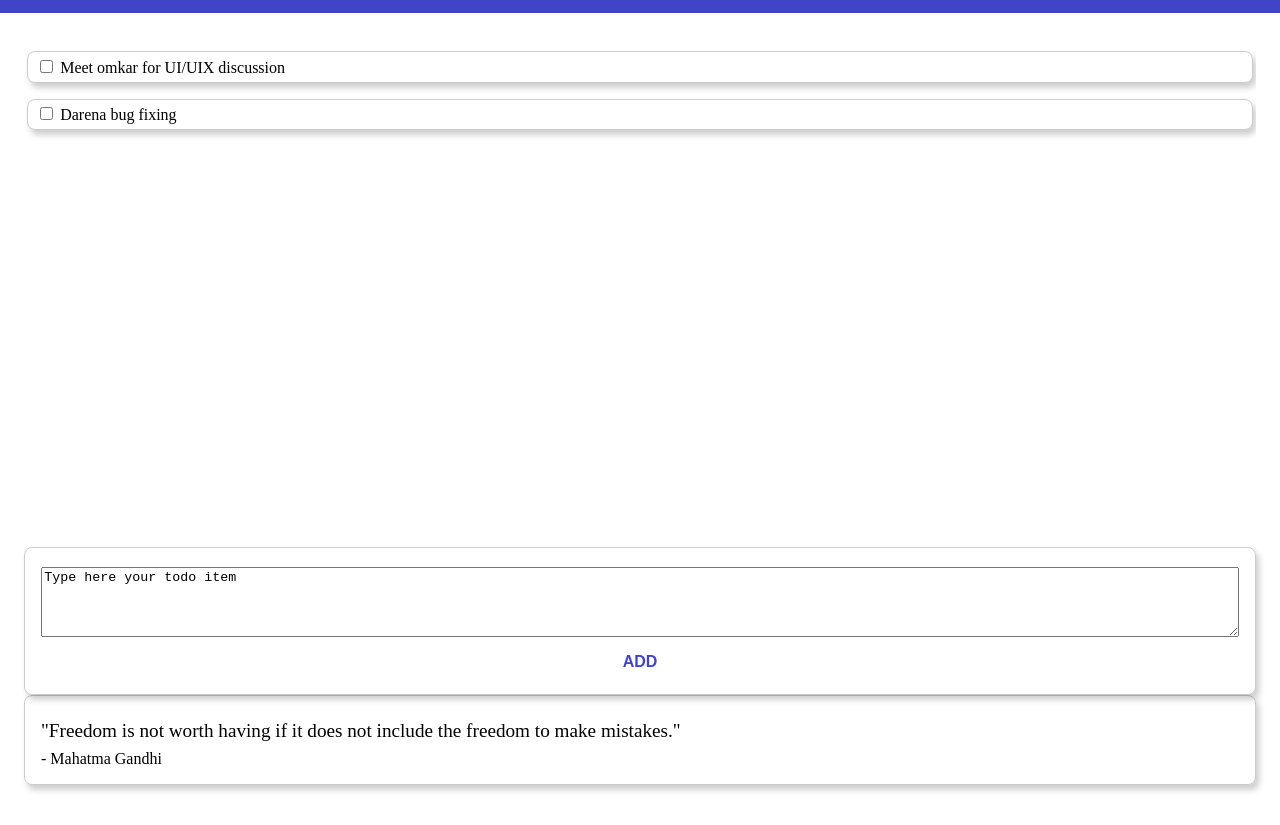
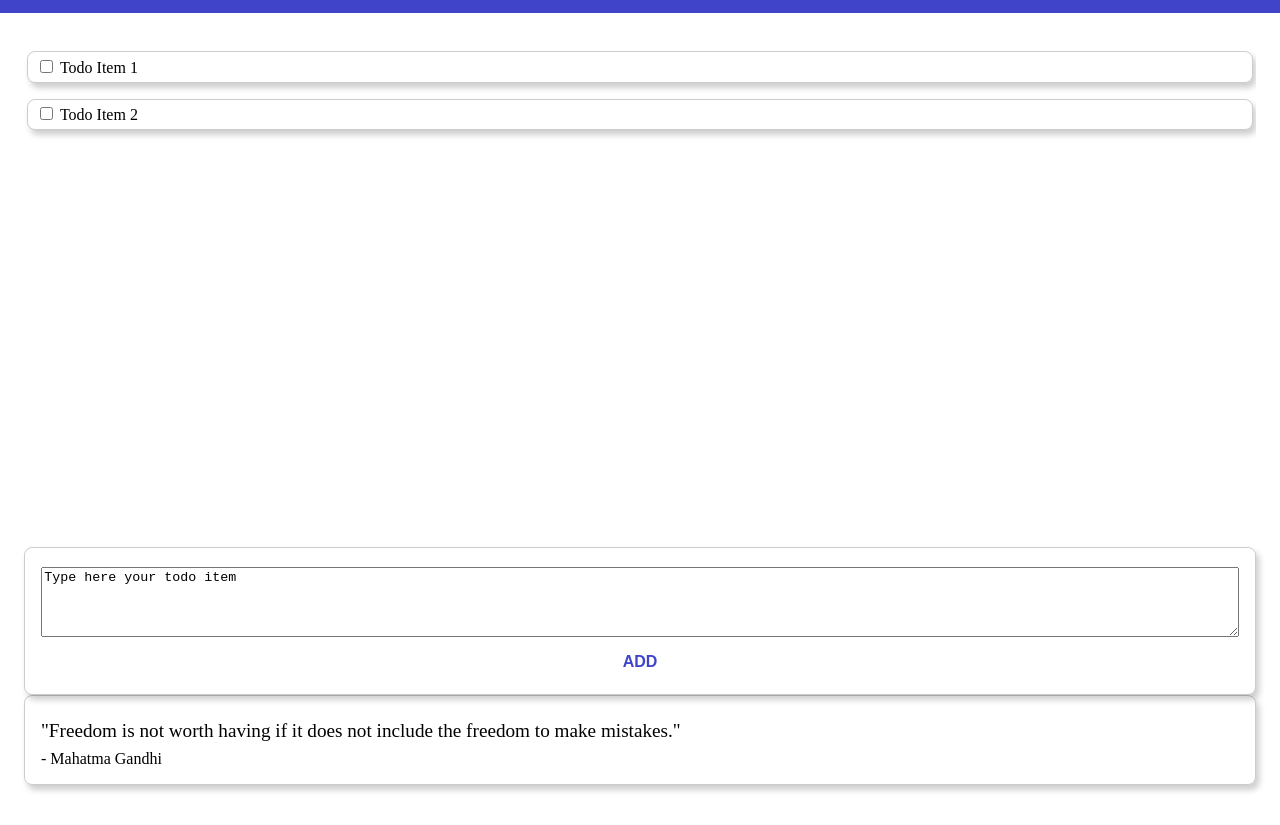
Before and after one commit to ShivkantKadam/Todo-App, a plain HTML site: page index.html in a window 1280 px wide. Shown: the part 45-870 px from the top of the page. Drawn offline with Linux system fonts and the light colour scheme.

Commit message:
minor changes in data

```diff
--- a/index.html
+++ b/index.html
@@ -20,11 +20,11 @@
            <ul class="list-container">
                <li class="list-item">
                     <input type="checkbox" id="list-item1" class="checkbox-item">
-                    <label for="list-item1">Meet omkar for UI/UIX discussion</label>
+                    <label for="list-item1">Todo Item 1</label>
                 </li>
                 <li class="list-item">
                     <input type="checkbox" id="list-item2" class="checkbox-item">
-                    <label for="list-item2">Darena bug fixing</label>
+                    <label for="list-item2">Todo Item 2</label>
                 </li>
            </ul>
 
```
